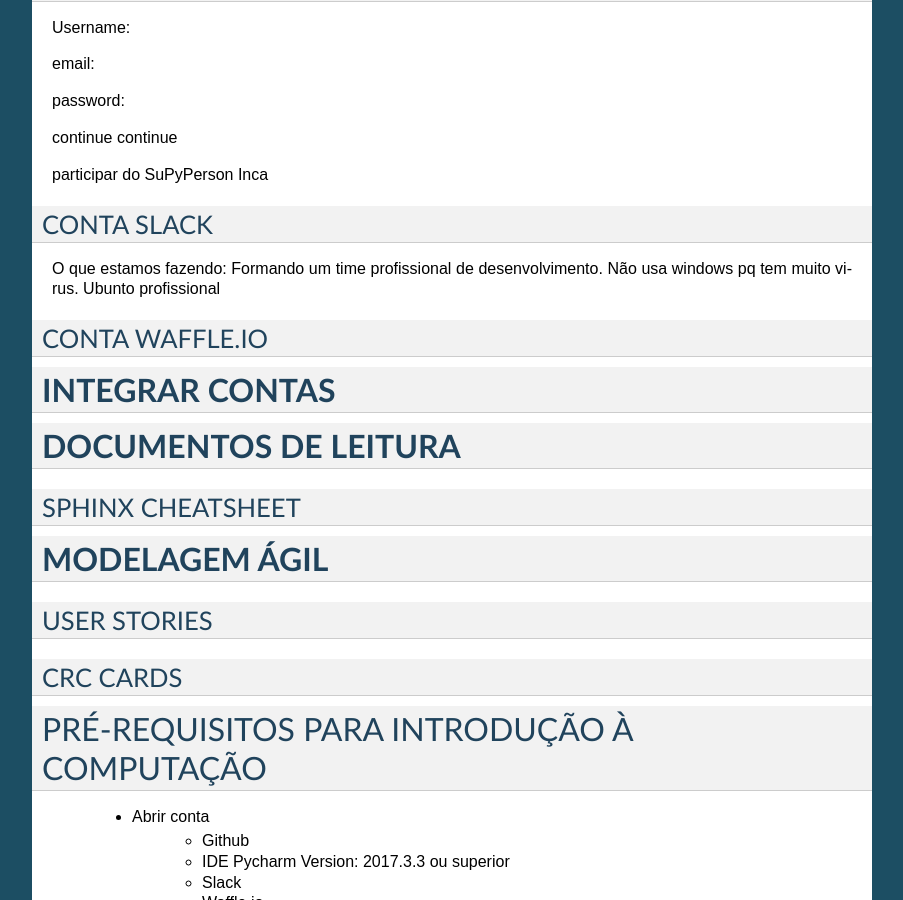
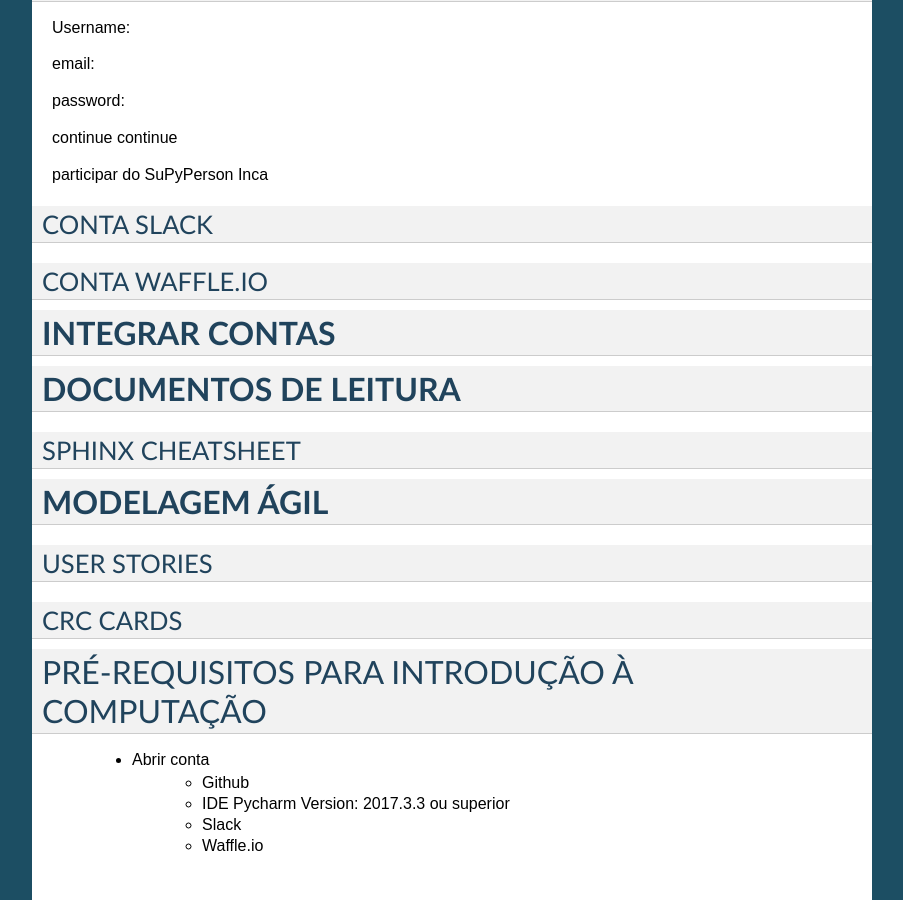
Before and after one commit to cibeleribeiro/IntroCompTutorial, a Sphinx documentation site: the page built from docs/source/tutorial.rst, in a window 1280 px wide and 900 px high, scrolled down 14433 px. Shown: the whole window, without its empty margins (198-1101 px from the left). Built offline with Sphinx 7.4.7, drawn with Linux system fonts in a browser that asks for light colours.

Commit message:
Conta Slack limpa

```diff
--- a/docs/source/tutorial.rst
+++ b/docs/source/tutorial.rst
@@ -207,9 +207,6 @@ Inca
 CONTA SLACK
 -----------
 
-O que estamos fazendo:
-Formando um time profissional de desenvolvimento. Não usa windows pq tem muito virus. Ubunto profissional
-
 
 CONTA WAFFLE.IO
 ---------------
```
